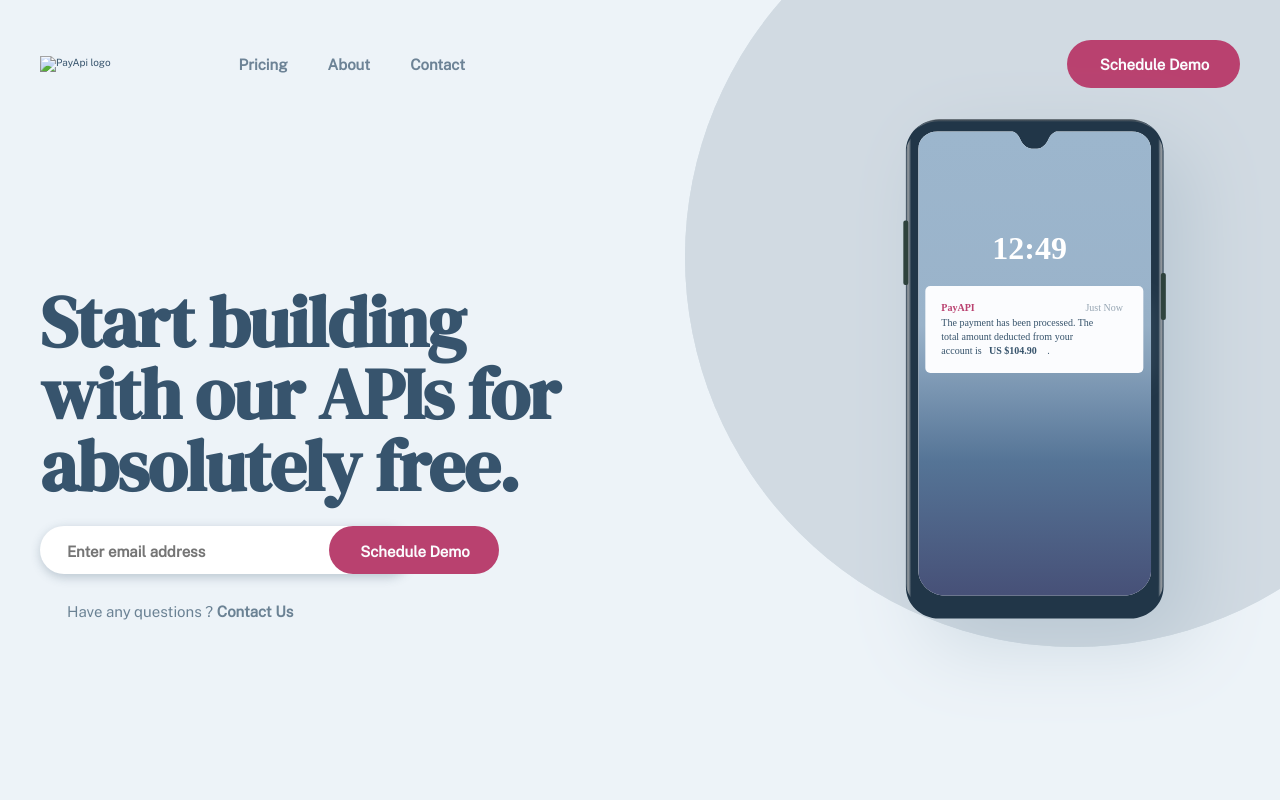
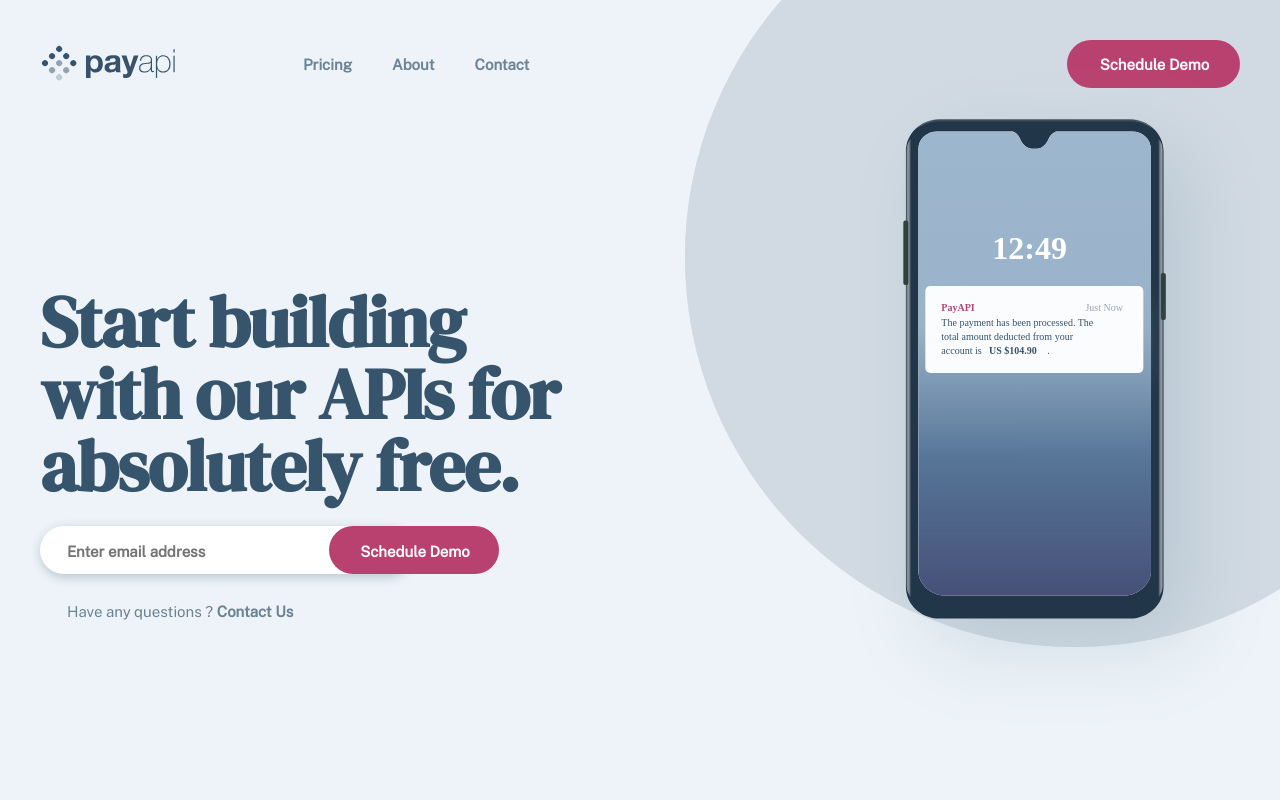
Before and after one commit to MarkoDjuric/PayApi-Multipage-website, a website: page index.html in a window 1280 px wide. Shown: the top 800 px of the page. Drawn offline with nearby package versions, Linux system fonts and the light colour scheme; the site is published under a folder, as on GitHub Pages, so addresses that start at the root find nothing.

Commit message:
Update index.html

```diff
--- a/index.html
+++ b/index.html
@@ -17,7 +17,7 @@
 		<header class="header container flex">
 			<div class="nav_wrapper flex">
 				<a href="#" class="header__logo">
-					<img src="/assets/shared/desktop/logo.svg" alt="PayApi logo" aria-label="Home">
+					<img src="./assets/shared/desktop/logo.svg" alt="PayApi logo" aria-label="Home">
 				</a>
 				<nav class="header__nav flex">
 					<ul class="nav__list flex">
```
